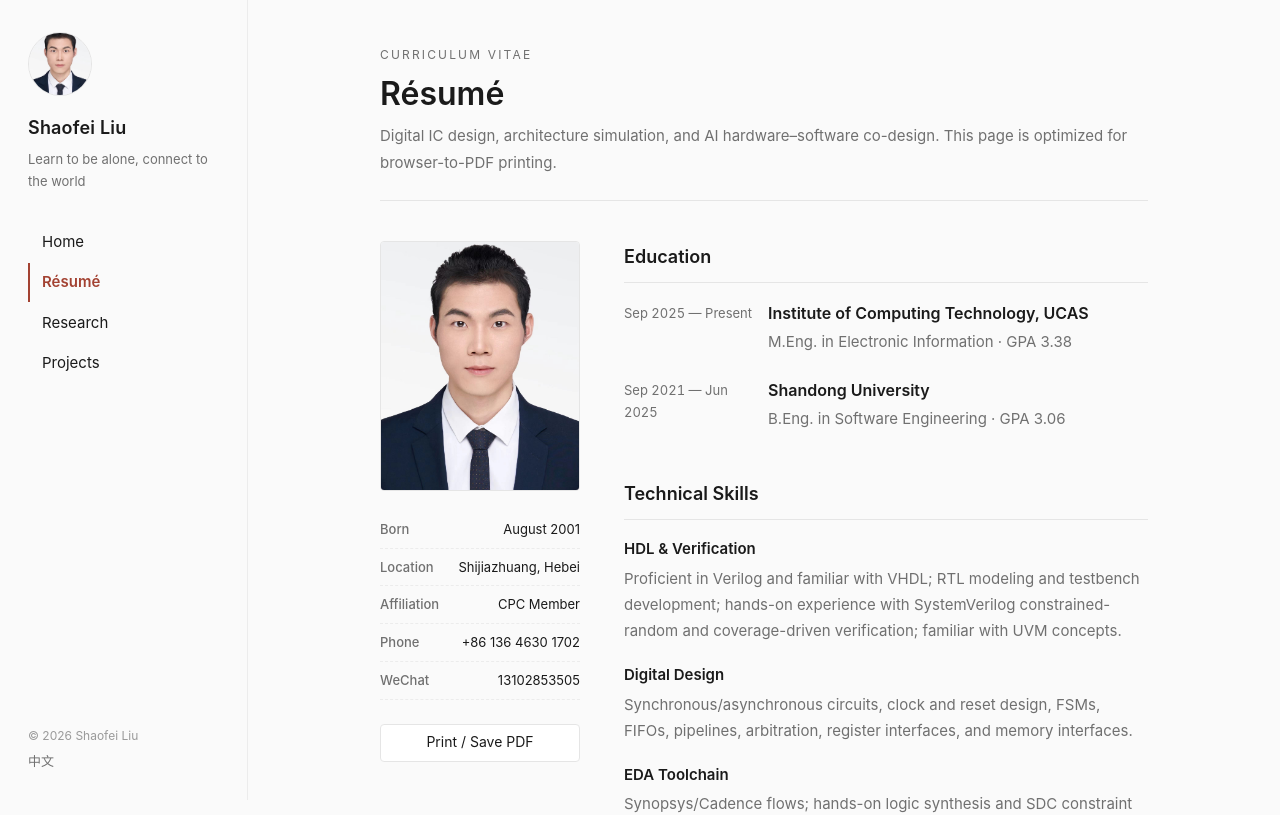
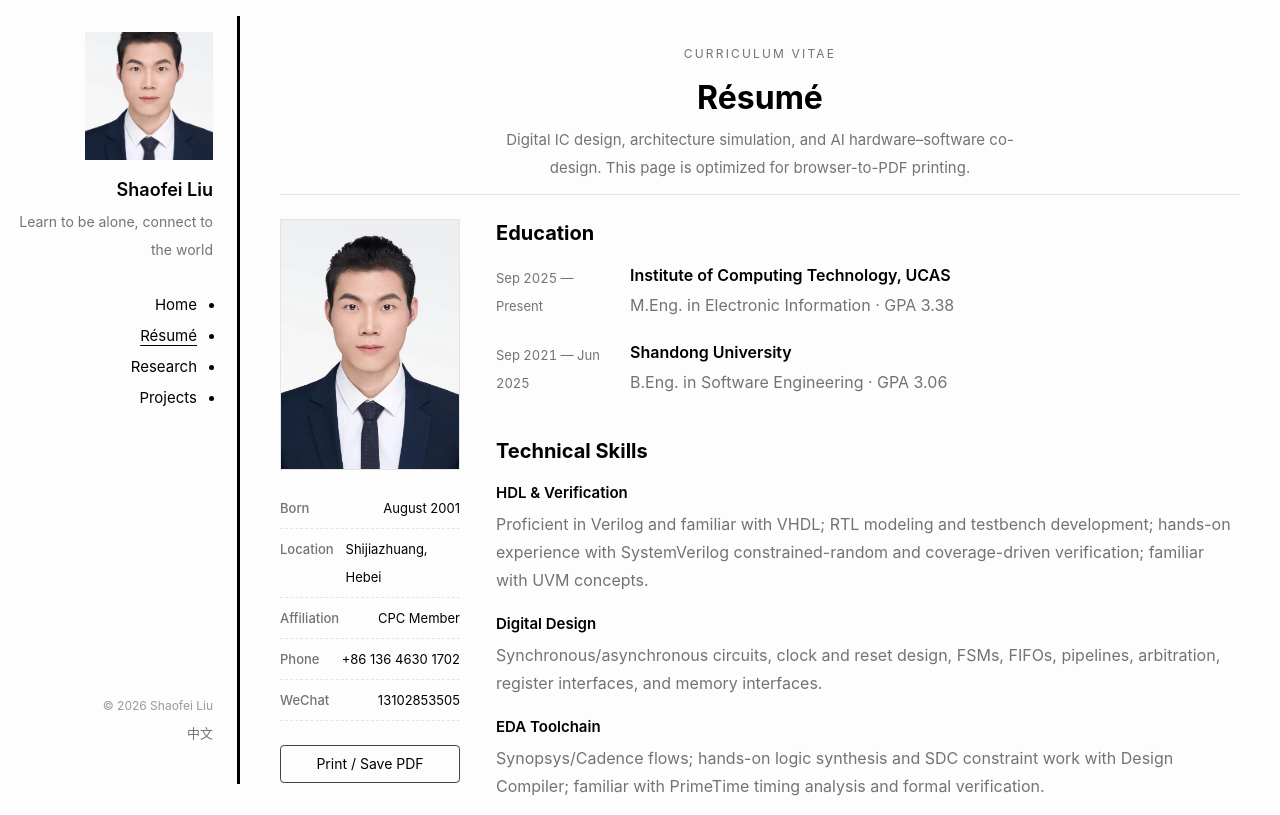
Before and after one commit to jijihuanhuan/shaofei-liu-portfolio, a Next.js app: page /en/resume in a window 1280 px wide. Shown: the top 815 px of the page. Built offline with nearby package versions, Linux system fonts and the light colour scheme.

Commit message:
style: match leovan.me layout and palette

```diff
--- a/app/components/SiteShell.tsx
+++ b/app/components/SiteShell.tsx
@@ -75,30 +75,30 @@ export function SiteShell({
     lang === "zh" ? "学会独处，连接世界" : "Learn to be alone, connect to the world";
   const avatar = `${process.env.NEXT_PUBLIC_BASE_PATH || ""}/portrait.jpg`;
 
-  const nav = (extraClass: string, activeClass: string) =>
-    keys.map((key) => (
-      <Link
-        key={key}
-        className={`${extraClass}${active === key ? ` ${activeClass}` : ""}`}
-        href={`/${lang}${paths[key]}`}
-      >
-        {labels[key]}
-      </Link>
-    ));
+  const links = keys.map((key) => ({
+    key,
+    label: labels[key],
+    href: `/${lang}${paths[key]}`,
+  }));
 
   return (
     <div className="shell">
+      <div className="shell-inner">
         <aside className="sidebar">
-        <div className="side-brand">
           <div className="side-avatar">
             <img src={avatar} alt={name} />
           </div>
           <div className="side-name">{name}</div>
           <div className="side-slogan">{slogan}</div>
-        </div>
-        <nav className="side-nav" aria-label={lang === "zh" ? "主导航" : "Main navigation"}>
-          {nav("", "active")}
-        </nav>
+          <ul className="side-nav" aria-label={lang === "zh" ? "主导航" : "Main navigation"}>
+            {links.map((l) => (
+              <li key={l.key}>
+                <Link className={active === l.key ? "active" : ""} href={l.href}>
+                  {l.label}
+                </Link>
+              </li>
+            ))}
+          </ul>
           <div className="side-foot">
             <div>© 2026 {name}</div>
             {isCore && (
@@ -110,17 +110,12 @@ export function SiteShell({
         </aside>
 
         <header className="topbar">
-        <div className="topbar-head">
-          <div className="topbar-avatar">
-            <img src={avatar} alt={name} />
-          </div>
-          <div>
-            <div className="topbar-name">{name}</div>
-            <div className="topbar-slogan">{slogan}</div>
-          </div>
-        </div>
           <nav className="topbar-nav" aria-label={lang === "zh" ? "主导航" : "Main navigation"}>
-          {nav("", "active")}
+            {links.map((l) => (
+              <Link key={l.key} className={active === l.key ? "active" : ""} href={l.href}>
+                {l.label}
+              </Link>
+            ))}
             {isCore && (
               <Link className="topbar-lang" href={`/${other}${paths[active]}`}>
                 {lang === "zh" ? "EN" : "中文"}
@@ -129,12 +124,15 @@ export function SiteShell({
           </nav>
         </header>
 
-      <main className="main">
-        <div className="content">{children}</div>
+        <div className="content">
+          {children}
           <footer className="footer">
-          <div>© 2026 {name} · {lang === "zh" ? "河北石家庄 · 北京" : "Shijiazhuang · Beijing"}</div>
+            <div>
+              © 2026 {name} · {lang === "zh" ? "河北石家庄 · 北京" : "Shijiazhuang · Beijing"}
+            </div>
           </footer>
-      </main>
+        </div>
+      </div>
     </div>
   );
 }
@@ -149,10 +147,13 @@ export function PageHero({
   description: string;
 }) {
   return (
+    <>
       <header className="page-hero">
         <div className="page-kicker">{kicker}</div>
         <h1>{title}</h1>
-      <p>{description}</p>
+        {description && <p>{description}</p>}
       </header>
+      <hr className="leovan" />
+    </>
   );
 }
--- a/app/globals.css
+++ b/app/globals.css
@@ -2,135 +2,110 @@
 
 :root {
   --bg: #fafafa;
-  --card: #ffffff;
-  --fg: #1a1a1a;
-  --muted: #707070;
+  --card: rgba(255, 255, 255, 0.66);
+  --fg: #000000;
+  --muted: #737373;
   --faint: #9a9a9a;
-  --border: #e5e5e5;
-  --border-soft: #ececec;
+  --border: #444444;
+  --border-soft: #e5e5e5;
   --accent: #a34232;
-  --sidebar-w: 248px;
-  --content-w: 48rem;
-  --font: -apple-system, BlinkMacSystemFont, "Segoe UI", Roboto, "Helvetica Neue",
-    "Noto Sans", Arial, sans-serif, "Apple Color Emoji", "Segoe UI Emoji",
-    "Segoe UI Symbol", "Noto Color Emoji";
+  --sidebar-w: 240px;
+  --font: -apple-system, BlinkMacSystemFont, "Segoe UI", "Noto Sans", Helvetica,
+    Arial, "PingFang SC", "Hiragino Sans GB", "Microsoft YaHei UI",
+    "Microsoft YaHei", "Wenquanyi Micro Hei", "WenQuanYi Zen Hei", "ST Heiti",
+    SimHei, "Noto Sans", "Noto Sans CJK SC", "Source Han Sans SC",
+    "Source Han Sans CN", system-ui, ui-sans-serif, sans-serif,
+    "Apple Color Emoji", "Segoe UI Emoji", "Segoe UI Symbol";
 }
 
 * { box-sizing: border-box; }
 
-html { scroll-behavior: smooth; }
+html {
+  font-family: var(--font);
+  color: var(--fg);
+  background: var(--bg);
+  font-size: 100%;
+}
 
-body {
-  margin: 0;
-  background: var(--bg);
-  color: var(--fg);
-  font-family: var(--font);
-  font-size: 15px;
-  line-height: 1.75;
-  -webkit-font-smoothing: antialiased;
-  text-rendering: optimizeLegibility;
-}
+body { margin: 0; padding: 0; line-height: 1.75rem; }
 
 a { color: inherit; text-decoration: none; }
 a:hover { color: var(--accent); }
 button { font: inherit; }
 ::selection { background: rgba(163, 66, 50, 0.14); }
 
-/* ---------- Shell: fixed left sidebar + content ---------- */
-.shell { min-height: 100vh; }
+/* ---------- White card + shell ---------- */
+.shell {
+  width: 100%;
+  max-width: 768px;
+  margin: 0 auto;
+  padding: 16px 0;
+  background: var(--card);
+}
+.shell-inner { display: flex; align-items: stretch; }
 
+/* ---------- Left sidebar (desktop) ---------- */
 .sidebar {
-  position: fixed;
-  top: 0; left: 0; bottom: 0;
   width: var(--sidebar-w);
-  border-right: 1px solid var(--border-soft);
-  background: var(--bg);
+  min-width: var(--sidebar-w);
+  text-align: right;
+  border-right: 3px solid var(--fg);
+  padding: 16px 24px 40px 0;
   display: flex;
   flex-direction: column;
-  padding: 32px 28px 28px;
+  position: sticky;
+  top: 16px;
+  align-self: flex-start;
+  height: calc(100vh - 32px);
   overflow-y: auto;
 }
 
-.side-brand { display: flex; flex-direction: column; }
-
 .side-avatar {
-  width: 64px; height: 64px;
-  border-radius: 50%;
+  width: 128px;
+  height: 128px;
+  margin-left: auto;
   overflow: hidden;
-  border: 1px solid var(--border);
-  background: var(--card);
 }
 .side-avatar img { width: 100%; height: 100%; object-fit: cover; display: block; }
 
-.side-name { margin-top: 16px; font-size: 18px; font-weight: 600; letter-spacing: 0.01em; }
-.side-slogan { margin-top: 4px; font-size: 13px; color: var(--muted); }
+.side-name { margin-top: 16px; font-size: 18px; font-weight: 600; }
+.side-slogan { margin-top: 4px; font-size: 14px; color: var(--muted); }
 
-.side-nav { margin-top: 30px; display: flex; flex-direction: column; gap: 2px; }
-.side-nav a {
-  display: block;
-  padding: 6px 12px;
-  font-size: 15px;
-  color: var(--fg);
-  border-left: 2px solid transparent;
-  border-radius: 0 4px 4px 0;
-  transition: color 0.15s ease, border-color 0.15s ease;
+.side-nav {
+  direction: rtl;
+  padding-right: 1em;
+  margin: 24px 0 0;
+  list-style: disc;
+  text-align: right;
 }
+.side-nav li { margin: 2px 0; }
+.side-nav a { color: var(--fg); font-size: 15px; }
 .side-nav a:hover { color: var(--accent); }
-.side-nav a.active { color: var(--accent); border-left-color: var(--accent); font-weight: 600; }
+.side-nav a.active { text-decoration: underline; text-underline-offset: 4px; }
 
 .side-foot {
   margin-top: auto;
-  padding-top: 26px;
+  padding-top: 24px;
   font-size: 12px;
   color: var(--faint);
   line-height: 1.6;
 }
-.side-foot .side-lang { display: inline-block; margin-top: 6px; font-size: 13px; color: var(--muted); }
+.side-lang { display: inline-block; margin-top: 8px; font-size: 13px; color: var(--muted); }
 
-.main {
-  margin-left: var(--sidebar-w);
-  min-height: 100vh;
-  padding: 44px 48px 88px;
+/* ---------- Mobile top chip menu ---------- */
+.topbar { display: none; }
+
+/* ---------- Content ---------- */
+.content {
+  flex: 1;
+  min-width: 0;
+  padding: 16px 40px 40px;
 }
 
-.content { max-width: var(--content-w); margin: 0 auto; }
+hr.leovan { border: 0; border-top: 1px solid var(--border-soft); margin: 12px 0 24px; }
 
-/* ---------- Top bar (mobile) ---------- */
-.topbar { display: none; }
-.topbar {
-  position: sticky; top: 0; z-index: 30;
-  background: rgba(250, 250, 250, 0.92);
-  backdrop-filter: blur(12px);
-  border-bottom: 1px solid var(--border-soft);
-}
-.topbar-head {
-  display: flex; align-items: center; gap: 12px;
-  padding: 12px 18px 8px;
-}
-.topbar-avatar { width: 36px; height: 36px; border-radius: 50%; overflow: hidden; border: 1px solid var(--border); }
-.topbar-avatar img { width: 100%; height: 100%; object-fit: cover; display: block; }
-.topbar-name { font-size: 15px; font-weight: 600; }
-.topbar-slogan { font-size: 12px; color: var(--muted); }
-.topbar-nav {
-  display: flex; gap: 4px; overflow-x: auto;
-  padding: 6px 18px 12px;
-  -webkit-overflow-scrolling: touch;
-  scrollbar-width: none;
-}
-.topbar-nav::-webkit-scrollbar { display: none; }
-.topbar-nav a {
-  flex: 0 0 auto;
-  padding: 4px 12px;
-  font-size: 14px;
-  border: 1px solid var(--border);
-  border-radius: 999px;
-  color: var(--muted);
-}
-.topbar-nav a.active { color: var(--accent); border-color: var(--accent); }
-.topbar-nav .topbar-lang { margin-left: auto; color: var(--muted); border-color: transparent; }
-
-/* ---------- Page headings ---------- */
-.page-hero { padding: 0 0 24px; margin: 0 0 40px; border-bottom: 1px solid var(--border); }
+/* ---------- Page heading (leovan-style centered title) ---------- */
+.page-hero { text-align: center; padding: 8px 0 0; }
 .page-kicker {
   font-size: 12px;
   letter-spacing: 0.18em;
@@ -138,74 +113,52 @@ button { font: inherit; }
   color: var(--muted);
   margin-bottom: 10px;
 }
-.page-hero h1 { font-size: 32px; font-weight: 600; line-height: 1.2; margin: 0; letter-spacing: 0; }
-.page-hero p { color: var(--muted); margin: 10px 0 0; font-size: 15px; }
+.page-hero h1 { font-size: 32px; font-weight: 700; line-height: 1.25em; margin: 0; }
+.page-hero p { color: var(--muted); margin: 8px auto 0; font-size: 15px; max-width: 34rem; }
 
-/* ---------- Home: year-grouped list ---------- */
-.home-head { padding: 0 0 28px; margin: 0 0 8px; }
-.home-head h1 { font-size: 34px; font-weight: 600; margin: 0; line-height: 1.2; }
-.home-head .home-sub { color: var(--muted); margin: 10px 0 0; font-size: 15px; }
+/* ---------- Home year list ---------- */
+.home-head { text-align: center; padding: 8px 0 0; }
+.home-head h1 { font-size: 32px; font-weight: 700; line-height: 1.25em; margin: 0; }
+.home-head .home-sub { color: var(--muted); margin: 8px 0 0; font-size: 15px; }
 
-.year { font-size: 22px; font-weight: 600; margin: 38px 0 10px; }
-.year:first-child { margin-top: 0; }
+.year { font-size: 24px; font-weight: 700; margin: 28px 0 8px; }
+.year:first-child { margin-top: 4px; }
 
-.entry-row {
-  display: flex; align-items: baseline; gap: 16px;
-  padding: 8px 0;
-  border-bottom: 1px dashed var(--border);
-}
-.entry-row .entry-kind {
-  flex: 0 0 auto;
-  min-width: 76px;
-  font-size: 13px;
-  color: var(--muted);
-}
+.entry-row { display: block; padding: 3px 0; }
+.entry-row .entry-kind { color: var(--muted); font-size: 14px; }
 .entry-row .entry-title { color: var(--fg); }
 .entry-row:hover .entry-title { color: var(--accent); }
-
-.section-kicker {
-  font-size: 12px;
-  letter-spacing: 0.18em;
-  text-transform: uppercase;
-  color: var(--muted);
-  margin-bottom: 8px;
-}
 
 /* ---------- Shared page body ---------- */
 .page-body { padding: 0; }
 
-.resume-grid { display: grid; grid-template-columns: 200px 1fr; gap: 44px; align-items: start; }
-.profile-card { position: sticky; top: 28px; }
+.resume-grid { display: grid; grid-template-columns: 180px 1fr; gap: 36px; align-items: start; }
+.profile-card { position: sticky; top: 20px; }
 .photo-frame {
-  aspect-ratio: 4 / 5;
-  border: 1px solid var(--border);
-  border-radius: 4px;
+  border: 1px solid var(--border-soft);
   overflow: hidden;
-  background: var(--card);
 }
-.photo-frame img { width: 100%; height: 100%; object-fit: cover; display: block; }
-.contact-list { margin-top: 20px; font-size: 13px; }
+.photo-frame img { width: 100%; height: auto; display: block; }
+.contact-list { margin-top: 18px; font-size: 13px; }
 .contact-list div {
   display: flex; justify-content: space-between; gap: 12px;
-  padding: 7px 0;
+  padding: 6px 0;
   border-bottom: 1px dashed var(--border-soft);
 }
 .contact-list strong { font-weight: 500; color: var(--muted); white-space: nowrap; }
 
-.resume-main section, .research-section { margin-bottom: 46px; }
+.resume-main section, .research-section { margin-bottom: 40px; }
 .resume-main h2, .research-section h2, .projects-heading {
-  font-size: 18px; font-weight: 600;
-  margin: 0 0 16px;
-  padding-bottom: 10px;
-  border-bottom: 1px solid var(--border);
+  font-size: 20px; font-weight: 700;
+  margin: 0 0 14px;
 }
 .resume-main h3 { font-size: 16px; font-weight: 600; margin: 0 0 2px; }
 
-.entry { display: grid; grid-template-columns: 128px 1fr; gap: 16px; margin-bottom: 20px; }
+.entry { display: grid; grid-template-columns: 118px 1fr; gap: 16px; margin-bottom: 18px; }
 .entry .date { font-size: 13px; color: var(--muted); font-variant-numeric: tabular-nums; padding-top: 3px; }
 .entry p { margin: 2px 0 0; color: var(--muted); }
 
-.skill-block { margin-bottom: 18px; }
+.skill-block { margin-bottom: 16px; }
 .skill-block h3 { font-size: 15px; font-weight: 600; margin: 0 0 3px; }
 .skill-block p { color: var(--muted); margin: 0; }
 
@@ -213,7 +166,7 @@ button { font: inherit; }
 .tag {
   font-size: 12px;
   color: var(--muted);
-  border: 1px solid var(--border);
+  border: 1px solid var(--border-soft);
   border-radius: 999px;
   padding: 2px 10px;
 }
@@ -222,43 +175,41 @@ button { font: inherit; }
 .honors li { margin: 6px 0; }
 
 /* ---------- Research ---------- */
-.research-intro { font-size: 18px; line-height: 1.7; margin: 0 0 38px; }
-.pipeline { display: grid; grid-template-columns: repeat(5, 1fr); gap: 10px; margin: 0 0 46px; }
-.pipe-step { border: 1px solid var(--border); border-radius: 4px; padding: 16px 14px; }
+.research-intro { font-size: 17px; line-height: 1.7; margin: 0 0 32px; }
+.pipeline { display: grid; grid-template-columns: repeat(5, 1fr); gap: 10px; margin: 0 0 40px; }
+.pipe-step { border: 1px solid var(--border-soft); padding: 14px 12px; }
 .pipe-step b { display: block; font-size: 14px; font-weight: 600; margin-bottom: 8px; }
 .pipe-step span { font-size: 12px; color: var(--muted); }
 .pipe-step:not(:last-child)::after { content: none; }
 
-.research-grid { display: grid; grid-template-columns: 1fr 1fr; gap: 16px; }
-.research-card { border: 1px solid var(--border); border-radius: 4px; padding: 20px; }
+.research-grid { display: grid; grid-template-columns: 1fr 1fr; gap: 14px; }
+.research-card { border: 1px solid var(--border-soft); padding: 18px; }
 .research-card h3 { font-size: 15px; font-weight: 600; margin: 0 0 8px; }
 .research-card p { color: var(--muted); margin: 0; font-size: 14px; }
 
 /* ---------- Projects ---------- */
-.projects { display: grid; gap: 20px; }
-.project-card { border: 1px solid var(--border); border-radius: 4px; padding: 24px; }
-.project-index { font-size: 13px; color: var(--accent); font-variant-numeric: tabular-nums; }
-.project-card h2 { font-size: 19px; font-weight: 600; margin: 4px 0 2px; }
+.projects { display: grid; gap: 18px; }
+.project-card { border: 1px solid var(--border-soft); padding: 22px; }
+.project-index { font-size: 13px; color: var(--muted); font-variant-numeric: tabular-nums; }
+.project-card h2 { font-size: 19px; font-weight: 700; margin: 4px 0 2px; }
 .project-card .status { font-size: 12px; color: var(--muted); letter-spacing: 0.03em; }
 .project-card p { color: var(--muted); margin: 8px 0; }
 .project-points { padding-left: 18px; color: var(--muted); margin: 0; }
 .project-points li { margin: 3px 0; }
 
-/* ---------- Life lists (motorcycle / cooking / friends) ---------- */
+/* ---------- Life lists ---------- */
 .life-list { display: flex; flex-direction: column; }
 .life-item {
   display: grid;
   grid-template-columns: 132px 1fr;
   gap: 20px;
-  padding: 20px 0;
-  border-bottom: 1px dashed var(--border);
+  padding: 18px 0;
+  border-bottom: 1px dashed var(--border-soft);
 }
 .life-item .life-thumb {
   width: 132px; height: 88px;
-  border: 1px solid var(--border);
-  border-radius: 4px;
+  border: 1px solid var(--border-soft);
   overflow: hidden;
-  background: var(--card);
 }
 .life-item .life-thumb img { width: 100%; height: 100%; object-fit: cover; display: block; }
 .life-item h3 { font-size: 17px; font-weight: 600; margin: 0 0 4px; }
@@ -270,57 +221,87 @@ button { font: inherit; }
 .gallery figure { margin: 0; }
 .gallery .gallery-img {
   aspect-ratio: 1 / 1;
-  border: 1px solid var(--border);
-  border-radius: 4px;
+  border: 1px solid var(--border-soft);
   overflow: hidden;
-  background: var(--card);
 }
 .gallery .gallery-img img { width: 100%; height: 100%; object-fit: cover; display: block; transition: transform 0.25s ease; }
 .gallery figure:hover .gallery-img img { transform: scale(1.03); }
 .gallery figcaption { font-size: 13px; color: var(--muted); margin-top: 6px; }
 
-/* ---------- Annual review ---------- */
-.annual-block { margin-bottom: 44px; }
-.annual-block h2 { font-size: 22px; font-weight: 600; margin: 0 0 14px; }
-.annual-block h3 { font-size: 16px; font-weight: 600; margin: 22px 0 6px; }
+/* ---------- Annual ---------- */
+.annual-block { margin-bottom: 40px; }
+.annual-block h2 { font-size: 24px; font-weight: 700; margin: 0 0 12px; }
+.annual-block h3 { font-size: 16px; font-weight: 600; margin: 20px 0 6px; }
 .annual-block p { color: var(--muted); margin: 0 0 8px; }
 .annual-block ul { color: var(--muted); padding-left: 18px; margin: 0; }
 .annual-block li { margin: 4px 0; }
 
 /* ---------- About ---------- */
-.about h2 { font-size: 22px; font-weight: 600; margin: 0 0 12px; }
-.about h3 { font-size: 17px; font-weight: 600; margin: 28px 0 8px; }
-.about h4 { font-size: 15px; font-weight: 600; margin: 20px 0 6px; }
+.about h2 { font-size: 24px; font-weight: 700; margin: 0 0 12px; }
+.about h3 { font-size: 17px; font-weight: 600; margin: 26px 0 8px; }
+.about h4 { font-size: 15px; font-weight: 600; margin: 18px 0 6px; }
 .about p { color: var(--muted); margin: 0 0 10px; }
 .about ul { color: var(--muted); padding-left: 18px; margin: 0 0 10px; }
 .about li { margin: 4px 0; }
-.about a { color: var(--accent); }
+.about a { color: var(--fg); text-decoration: underline; text-underline-offset: 4px; }
+.about a:hover { color: var(--accent); }
 
 /* ---------- Empty hint ---------- */
 .empty-hint { color: var(--faint); font-size: 14px; padding: 10px 0; }
 
 /* ---------- Footer ---------- */
-.footer { margin-top: 64px; padding-top: 24px; border-top: 1px solid var(--border); color: var(--faint); font-size: 13px; }
+.footer { margin-top: 48px; padding-top: 20px; border-top: 1px solid var(--border-soft); color: var(--faint); font-size: 13px; }
 
 /* ---------- Buttons ---------- */
 .btn {
   display: inline-flex; align-items: center; justify-content: center;
   min-height: 38px; padding: 0 18px;
   border: 1px solid var(--border);
-  border-radius: 4px;
   font-size: 14px;
   cursor: pointer;
-  background: var(--card);
+  background: transparent;
   color: var(--fg);
+  border-radius: 0.25rem;
 }
-.btn:hover { border-color: var(--accent); color: var(--accent); }
+.btn:hover { border-color: var(--fg); color: var(--fg); }
 .no-print { }
 
 /* ---------- Responsive ---------- */
-@media (max-width: 880px) {
+@media (min-width: 768px) {
+  .shell { max-width: 1024px; }
+}
+@media (min-width: 1280px) {
+  .shell { max-width: 1280px; }
+}
+
+@media (max-width: 767px) {
+  .shell { max-width: 768px; padding: 16px 0; background: var(--card); }
+  .shell-inner { display: block; }
   .sidebar { display: none; }
-  .topbar { display: block; }
-  .main { margin-left: 0; padding: 24px 20px 72px; }
+
+  .topbar {
+    display: block;
+    margin: 0 20px;
+    border-bottom: 3px solid var(--fg);
+  }
+  .topbar-nav {
+    display: flex; flex-wrap: wrap; justify-content: center; align-items: center;
+    gap: 4px;
+    padding: 8px 0 16px;
+  }
+  .topbar-nav a {
+    color: var(--bg);
+    background: var(--border);
+    border: 1px solid var(--border);
+    border-radius: 0.25rem;
+    padding: 1px 6px;
+    font-size: 14px;
+  }
+  .topbar-nav a:hover { color: var(--bg); }
+  .topbar-nav a.active { border: 1px solid var(--border); color: var(--fg); background: transparent; }
+  .topbar-nav .topbar-lang { color: var(--muted); background: transparent; border-color: transparent; }
+
+  .content { padding: 20px 20px 48px; }
   .pipeline { grid-template-columns: repeat(2, 1fr); }
   .research-grid { grid-template-columns: 1fr; }
 }
@@ -333,11 +314,12 @@ button { font: inherit; }
   .gallery { grid-template-columns: repeat(2, 1fr); }
   .life-item { grid-template-columns: 92px 1fr; gap: 14px; }
   .life-item .life-thumb { width: 92px; height: 64px; }
-  .home-head h1 { font-size: 28px; }
 }
 
 @media print {
   .sidebar, .topbar, .no-print, .footer { display: none !important; }
-  .main { margin-left: 0; padding: 0; }
-  body { background: #fff; color: #000; }
+  .shell { max-width: none; padding: 0; background: #fff; }
+  .shell-inner { display: block; }
+  .content { padding: 0; }
+  body { background: #fff; }
 }
```
Also changed, not shown: app/components/HomePage.tsx (+5 -4 lines). Lines whose indentation alone changed are shown as unchanged.
